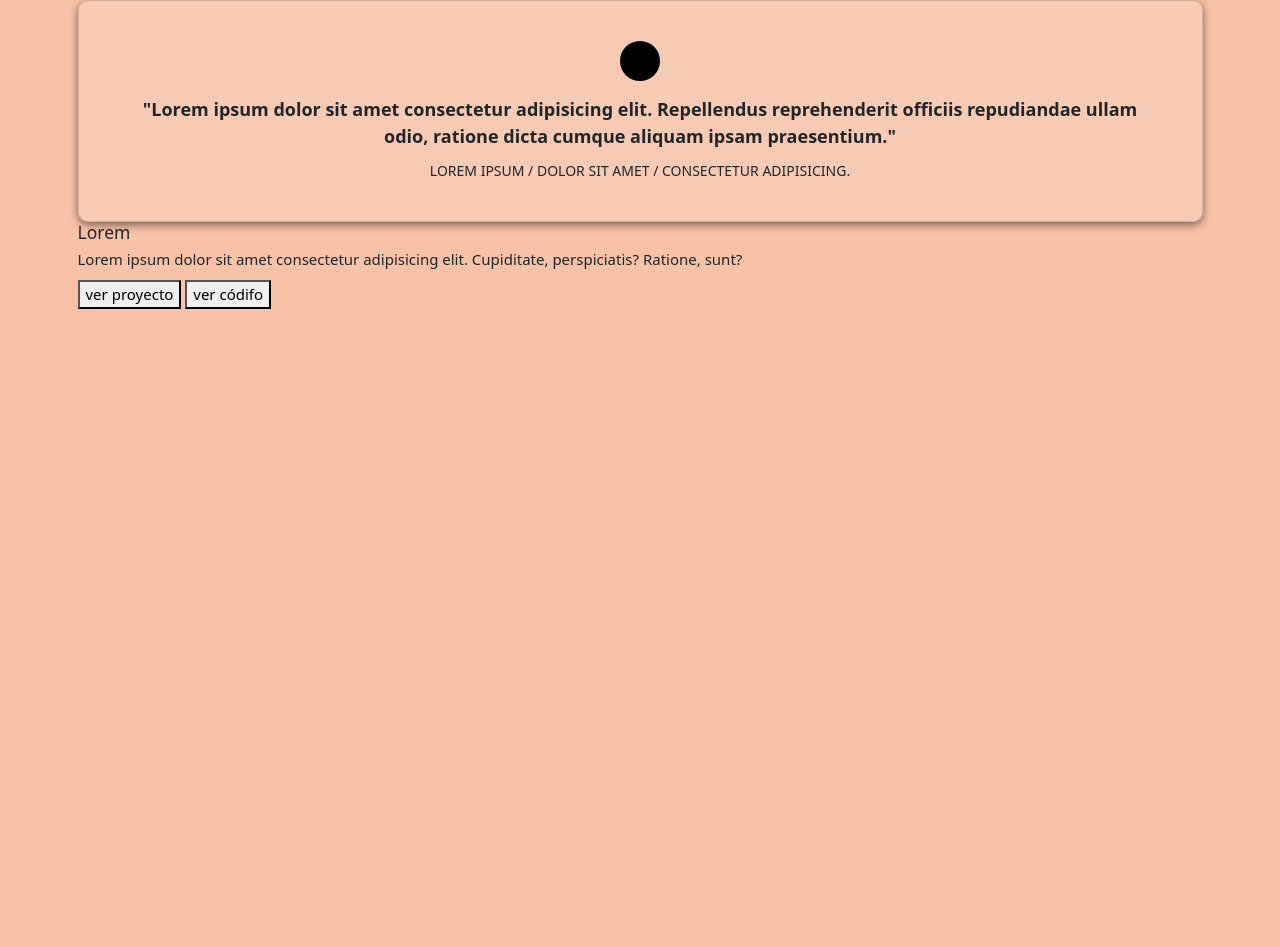
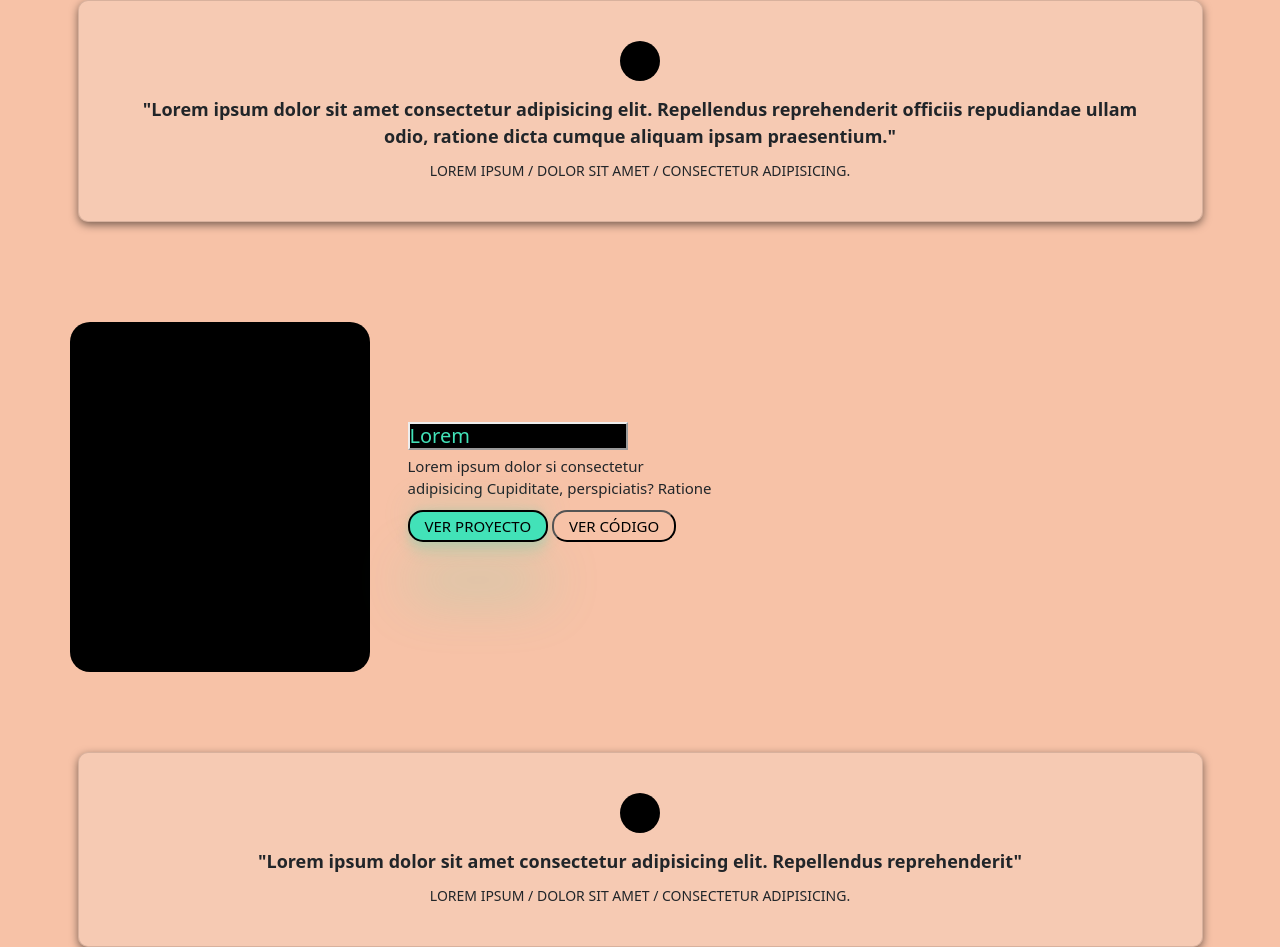
Before and after one commit to MateoBetancurB/figma-portafolio, a plain HTML site: page index.html in a window 1280 px wide. Shown: the part 1393-2340 px from the top of the page. Before the commit the page ends 1702 px from the top, so only its background shows below. Drawn offline with nearby package versions, Linux system fonts and the light colour scheme.

Commit message:
estilos a card y a proyecto2

```diff
--- a/index.html
+++ b/index.html
@@ -71,18 +71,21 @@
                 <p class="card__paragraph">"Lorem ipsum dolor sit amet consectetur adipisicing elit. Repellendus reprehenderit officiis repudiandae ullam odio, ratione dicta cumque aliquam ipsam praesentium."</p>
                 <p class="card__footer fw-lighter">Lorem ipsum / dolor sit amet / consectetur adipisicing.</p>
             </section>
-            <section>
-                <div>
-                    <div></div>
-                    <div>
-                        <h3>Lorem</h3>
-                        <p>Lorem ipsum dolor sit amet consectetur adipisicing elit. Cupiditate, perspiciatis? Ratione, sunt?</p>
-                        <button>ver proyecto</button>
-                        <button>ver códifo</button>
-                    </div>
+            <section class="project row">
+                <div class="project__img col-12 col-md-6"></div>
+                <div class="col-12 col-md-6 flex">
+                    <h2 class="project__heading2">Lorem</h2>
+                    <p class="project__paragraph">Lorem ipsum dolor si consectetur <br> adipisicing Cupiditate, perspiciatis? Ratione</p>
+                    <button class="project__button--see">VER PROYECTO</button>
+                    <button class="project__button--github">VER CÓDIGO</button>
                 </div>
+            </section>
+            <section class="card col-12">
+                <div class="card__img"></div>
+                <p class="card__paragraph">"Lorem ipsum dolor sit amet consectetur adipisicing elit. Repellendus reprehenderit"</p>
+                <p class="card__footer fw-lighter">Lorem ipsum / dolor sit amet / consectetur adipisicing.</p>
+            </section>
 
-            </section>
 
         </main>
     </div>
--- a/styles.css
+++ b/styles.css
@@ -145,6 +145,7 @@ body {
 }
 
 .project__button--see:hover {
+    background-color: #42e2b7c2;
     transform: scale(1.1);
     transition: 300ms;
 }
@@ -156,6 +157,7 @@ body {
 }
 
 .project__button--github:hover {
+    background-color: #fce4d883;
     transform: scale(1.1);
     transition: 300ms;
 }
@@ -198,3 +200,25 @@ body {
 
 
 /* fin card */
+
+
+/* inicio project2 */
+
+.project:nth-of-type(3) {
+    margin-top: 10rem;
+}
+
+.flex {
+    margin-top: 10rem;
+    margin-left: 3.0rem;
+}
+
+.project__img {
+    border-radius: 2rem;
+    width: 30rem;
+    height: 35rem;
+    background-color: black;
+}
+
+
+/* fin project2 */
```
